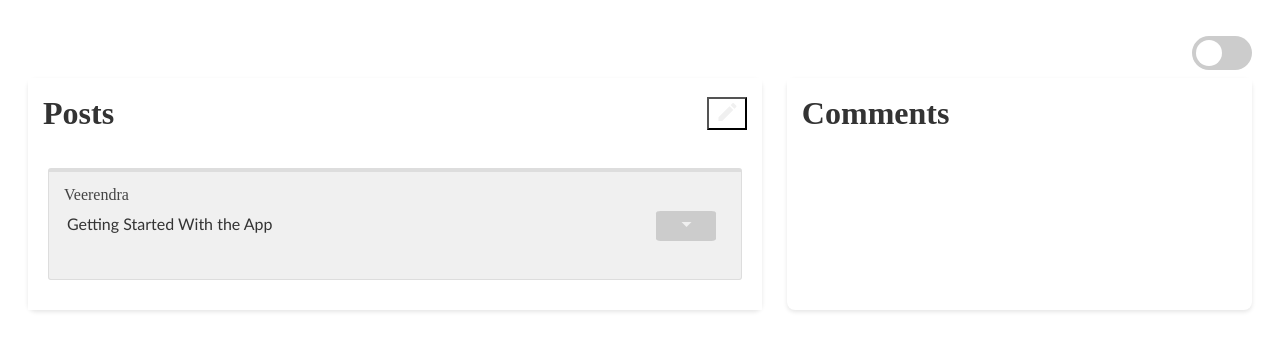
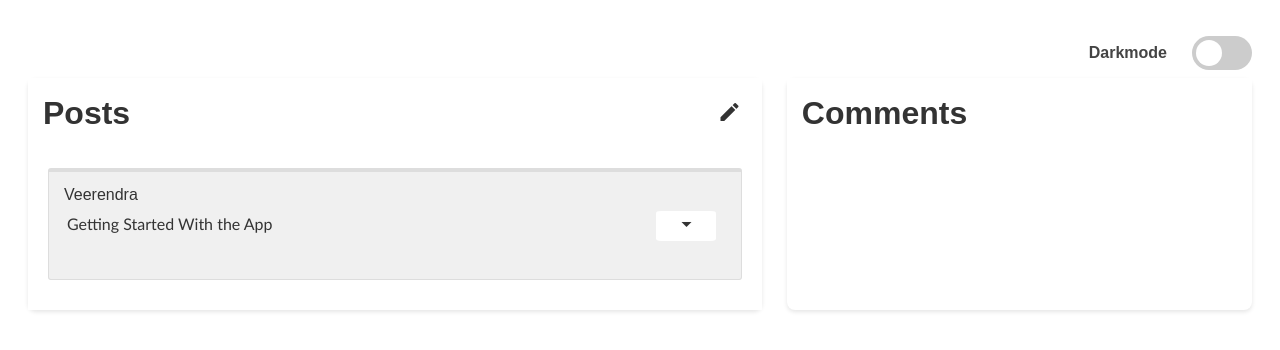
Before and after one commit to Veerendra-Prasad/PC-project, a plain HTML site: page index/index.html in a window 1280 px wide. Drawn offline with Linux system fonts and the light colour scheme.

Commit message:
added a darkmode feature to the website

```diff
--- a/comment/comment.css
+++ b/comment/comment.css
@@ -5,6 +5,7 @@
 }
 
 body {
+  font-family: "Poppins", sans-serif;
   width: 100vw;
   height: 100vh;
   display: flex;
--- a/index/index.html
+++ b/index/index.html
@@ -13,6 +13,7 @@
   <body>
     <div class="wrapper">
       <div class="nav">
+        <span>Darkmode</span>
         <label class="switch">
           <input type="checkbox" id="toggleSwitch" />
           <span class="slider"></span>
--- a/index/style.css
+++ b/index/style.css
@@ -6,6 +6,8 @@
   --comment-text-color: #666;
   --slider-background-color: #ccc;
   --slider-checked-background-color: #2196F3;
+  --button-background-color : #fff;
+  --button-color : #333;
 }
 
 [data-theme="dark"] {
@@ -16,9 +18,12 @@
   --comment-text-color: #bbb;
   --slider-background-color: #555;
   --slider-checked-background-color: #4CAF50;
+  --button-background-color : #333;
+  --button-color : #fff;
 }
 
 body {
+  font-family: "Poppins", sans-serif;
   background-color: var(--background-color);
   color: var(--text-color);
 }
@@ -80,8 +85,10 @@ input:checked + .slider {
 }
 
 .create-post,.delete-post,.create-comment,.delete-comment{
-  background-color: var(--background-color);
-  color: var(--header-background-color);
+  background-color: var(--button-background-color);
+  color: var(--button-color);
+  outline: none;
+  border: none;
 }
 
 .posts-container,.comment-container {
@@ -161,6 +168,8 @@ input:checked + .slider {
   display: flex;
   justify-content: end;
   align-items: center;
+  font-weight: 600;
+  gap: 25px;
 }
 
 .switch {
--- a/post/post.css
+++ b/post/post.css
@@ -1,13 +1,3 @@
-:root {
-  --background-color: #ffffff;
-  --text-color: #444;
-  --header-background-color: #f0f0f0;
-  --header-text-color: #333;
-  --comment-text-color: #666;
-  --slider-background-color: #ccc;
-  --slider-checked-background-color: #2196F3;
-}
-
 * {
   margin: 0;
   padding: 0;
@@ -15,6 +5,7 @@
 }
 
 body {
+  font-family: "Poppins", sans-serif;
   width: 100vw;
   height: 100vh;
   display: flex;
@@ -65,7 +56,7 @@ textarea {
 .post-button {
   width: 40%;
   height: 30px;
-  background-color: var(--slider-checked-background-color);
+  background-color: rgb(73, 255, 252);
   border-radius: 8%;
   outline: none;
   border: 2px solid black;
@@ -77,6 +68,7 @@ textarea {
   border: 1px solid #ddd;
   border-radius: 3px;
   background-color: var(--header-background-color);
+  color: var(--header-text-color);
   border-top: 4px solid #ddd;
   padding: 10px 15px;
   margin-bottom: 10px;
@@ -106,8 +98,8 @@ textarea {
   border-radius: 8%;
   outline: none;
   border: none;
-  background-color: var(--slider-background-color);
-  color: var(--header-background-color);
+  background-color: var(--button-background-color);
+  color: var(--button-color);
 }
 
 @media (max-width: 600px) {
```
